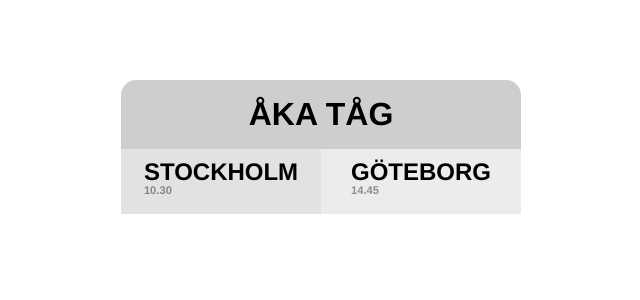
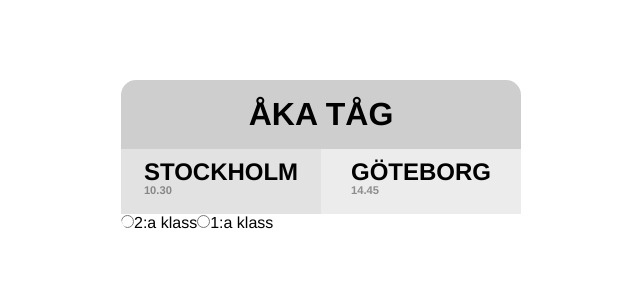
Before and after one commit to StefanMogren/booking-form-react, a React (Vite) app: page / in a window 1280 px wide. Shown: the top 300 px of the page, without its empty margins (319-959 px from the left). Built offline with nearby package versions, Linux system fonts and the light colour scheme.

Commit message:
Created Input.jsx, created BookingForm.jsx

```diff
--- /dev/null
+++ b/src/components/BookingForm.jsx
@@ -0,0 +1,19 @@
+import React from 'react';
+
+function BookingForm() {
+	return (
+		<form>
+			<label htmlFor='2stClass'>
+				<input type='radio' name='' id='2stClass' />
+				2:a klass
+			</label>
+
+			<label htmlFor='1ndClass'>
+				<input type='radio' name='' id='1ndClass' />
+				1:a klass
+			</label>
+		</form>
+	);
+}
+
+export default BookingForm;
--- a/src/components/BookingMain.jsx
+++ b/src/components/BookingMain.jsx
@@ -1,10 +1,11 @@
 import React from 'react';
 import Destination from './Destination';
-
+import BookingForm from './BookingForm';
 function BookingMain() {
 	return (
 		<main>
 			<Destination />
+			<BookingForm />
 		</main>
 	);
 }
--- a/src/index.css
+++ b/src/index.css
@@ -9,13 +9,14 @@
 	width: 400px;
 	margin: auto;
 	margin-top: 5rem;
+	border-radius: 15px;
+	overflow: hidden;
 }
 
 .header {
 	text-align: center;
 	padding: 1rem 0;
 	background-color: #cecece;
-	border-radius: 15px 15px 0 0;
 }
 
 .header__title {
```
Also changed, not shown: src/components/Input.jsx (added, +15 -0 lines).
